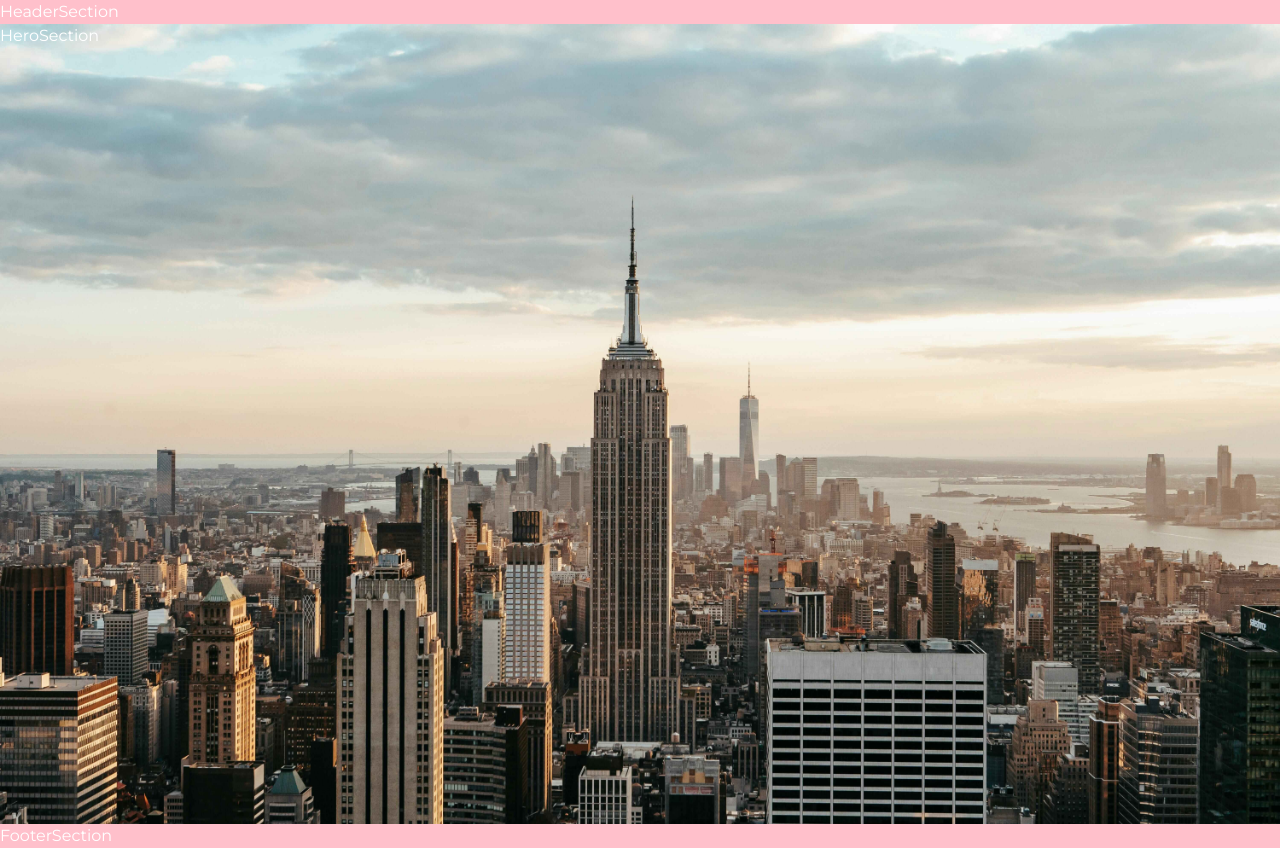
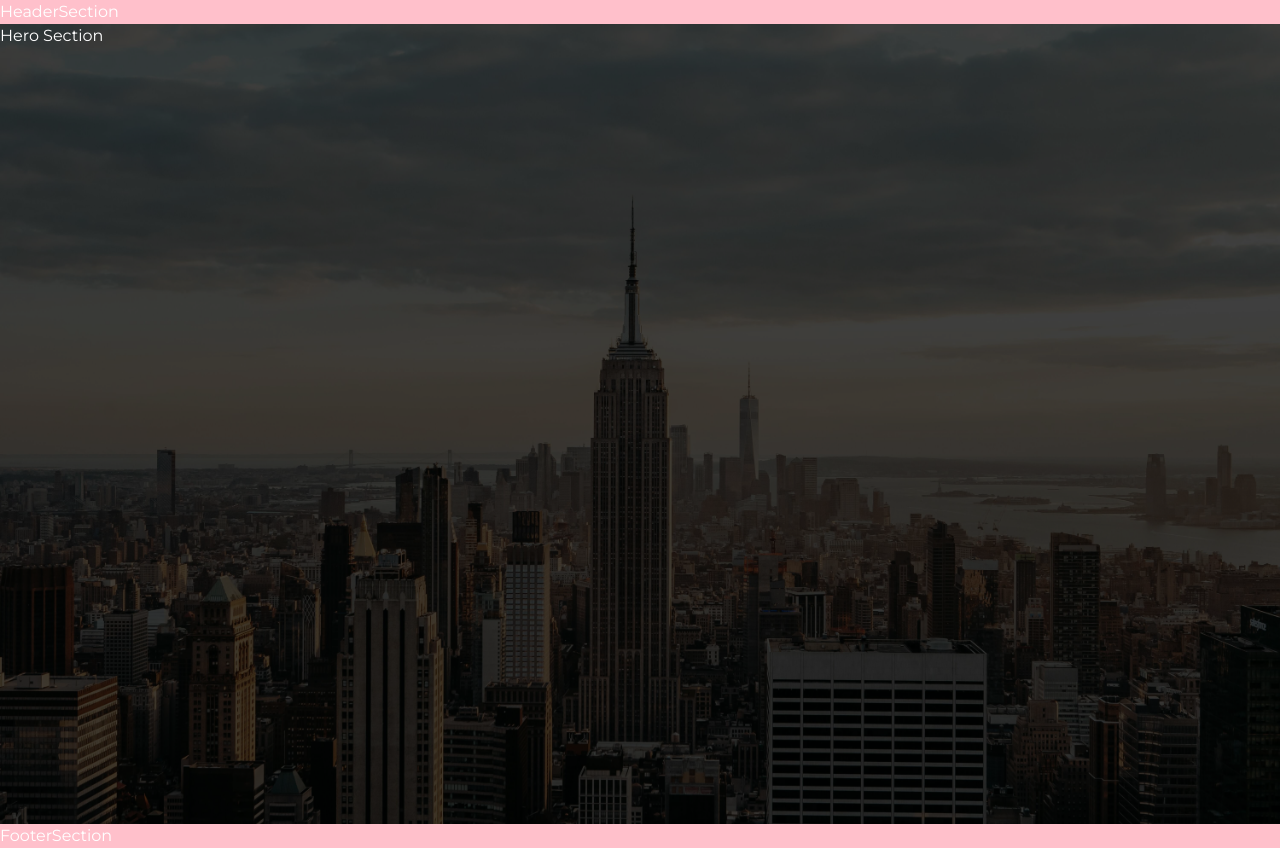
Before and after one commit to dewanwakilahmed/kesef-capital-group-v0, a Next.js app: page / in a window 1280 px wide. Built offline with nearby package versions, Linux system fonts and the light colour scheme.

Commit message:
Added bg overlay to home hero section

```diff
--- a/sections/home-page/hero-section/HeroSection.tsx
+++ b/sections/home-page/hero-section/HeroSection.tsx
@@ -1,7 +1,12 @@
 import '@/sections/home-page/hero-section/hero-section.css';
 
 const HeroSection = () => {
-  return <section className='hero-section'>HeroSection</section>;
+  return (
+    <section className='hero-section'>
+      <div className='home-hero-img-overlay' />
+      <div className='hero-section-content'>Hero Section</div>
+    </section>
+  );
 };
 
 export default HeroSection;
--- a/sections/home-page/hero-section/hero-section.css
+++ b/sections/home-page/hero-section/hero-section.css
@@ -1,5 +1,16 @@
 .hero-section {
   @apply bg-home-hero
   bg-cover
-  h-screen;
+  h-screen
+  relative;
 }
+
+.home-hero-img-overlay {
+  @apply bg-overlay
+  absolute
+  inset-0;
+}
+
+.hero-section-content {
+  @apply relative;
+}
```
Also changed, not shown: 1 other file (tests, documents, lock files or other folders).
